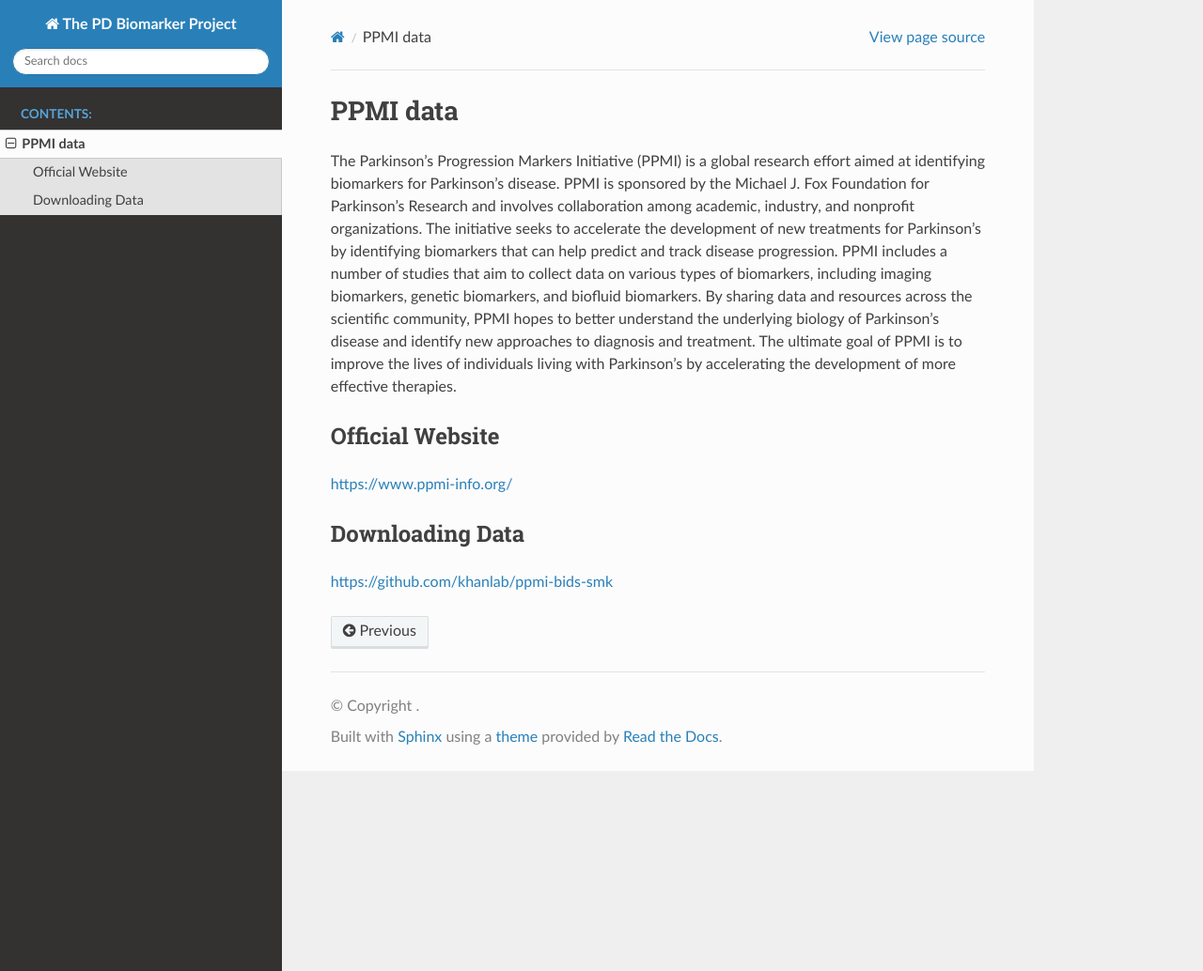
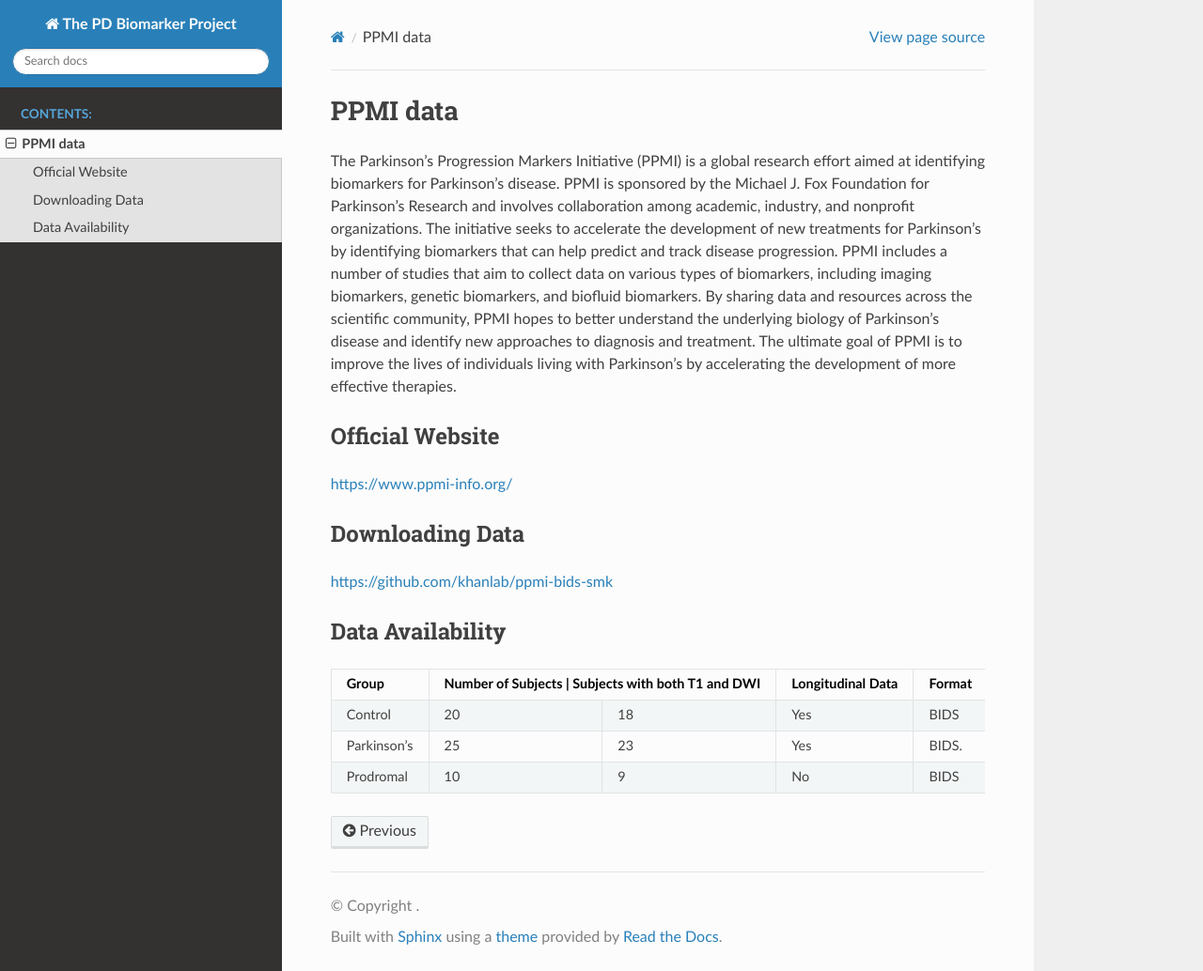
Before and after one commit to akhanf/biomarkerproject, a Sphinx documentation site: the page built from docs/PPMI.rst, in a window 1280 px wide and 1034 px high. Shown: the whole window at 94% size. Built offline with Sphinx 7.4.7 and the Read the Docs theme 2.0.0, drawn with Linux system fonts in a browser that asks for light colours; pages that are not in the unit, such as notebooks, are missing from menus.

Commit message:
Data availability added

```diff
--- a/docs/PPMI.rst
+++ b/docs/PPMI.rst
@@ -13,6 +13,18 @@ Downloading Data
 https://github.com/khanlab/ppmi-bids-smk
 
 
+Data Availability
+########
++--------------+----------------------+--------------------------------+-------------------+-------------------+
+| Group        | Number of Subjects    | Subjects with both T1 and DWI | Longitudinal Data | Format            |
++==============+======================+================================+===================+===================+
+| Control      | 20                   | 18                             | Yes               | BIDS              |
++--------------+----------------------+--------------------------------+-------------------+-------------------+
+| Parkinson's  | 25                   | 23                             | Yes               | BIDS.             |
++--------------+----------------------+--------------------------------+-------------------+-------------------+
+| Prodromal    | 10                   | 9                              | No                | BIDS              |
++--------------+----------------------+--------------------------------+-------------------+-------------------+
+
 
 
   .. index::
```
